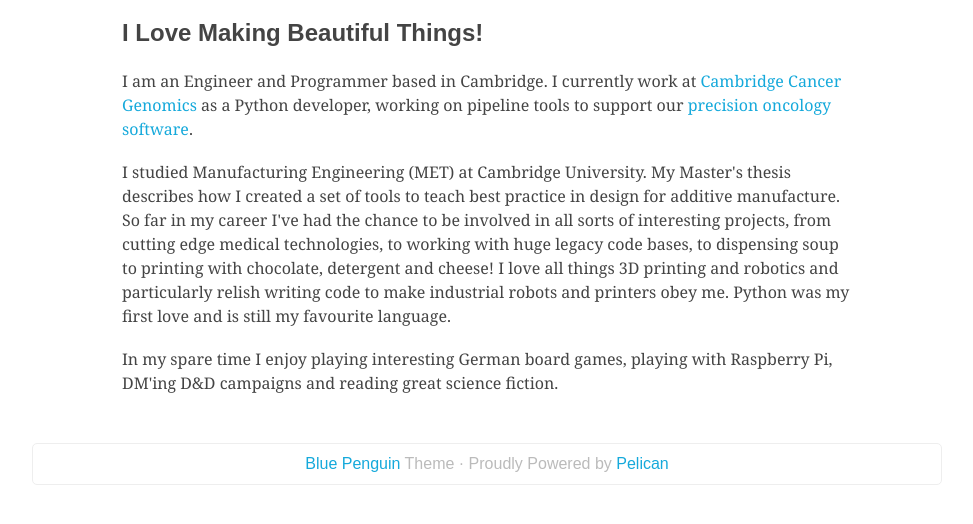
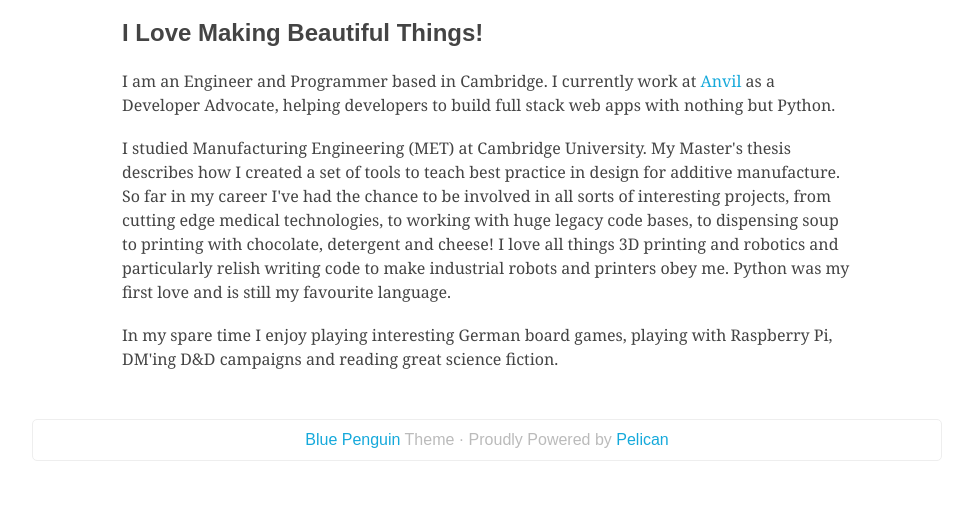
Before and after one commit to RaspberryCheesecake/raspberrycheesecake.github.io, a plain HTML site: page pages/about.html in a window 1280 px wide. Shown: the part 192-716 px from the top of the page, without its empty margins (153-1126 px from the left). Drawn offline with Linux system fonts and the light colour scheme.

Commit message:
Updated about page.

```diff
--- a/pages/about.html
+++ b/pages/about.html
@@ -36,7 +36,7 @@
             <div class="page">
                 <h1>About Me</h1>
                 <h2>I Love Making Beautiful Things!</h2>
-<p>I am an Engineer and Programmer based in Cambridge. I currently work at <a href="https://www.ccg.ai/">Cambridge Cancer Genomics</a> as a Python developer, working on pipeline tools to support our <a href="https://www.ccg.ai/oncos">precision oncology software</a>.</p>
+<p>I am an Engineer and Programmer based in Cambridge. I currently work at <a href="https://anvil.works">Anvil</a> as a Developer Advocate, helping developers to build full stack web apps with nothing but Python.</p>
 <p>I studied Manufacturing Engineering (MET) at Cambridge University. My Master's thesis describes how I created a set of tools to teach best practice in design for additive manufacture. So far in my career I've had the chance to be involved in all sorts of interesting projects, from cutting edge medical technologies, to working with huge legacy code bases, to dispensing soup to printing with chocolate, detergent and cheese! I love all things 3D printing and robotics and particularly relish writing code to make industrial robots and printers obey me. Python was my first love and is still my favourite language.</p>
 <p>In my spare time I enjoy playing interesting German board games, playing with Raspberry Pi, DM'ing D&amp;D campaigns and reading great science fiction.</p>
             </div>
```
